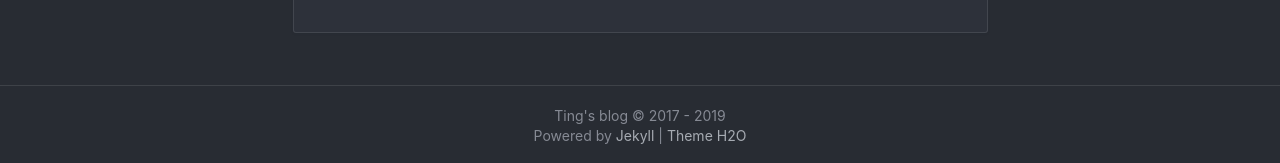
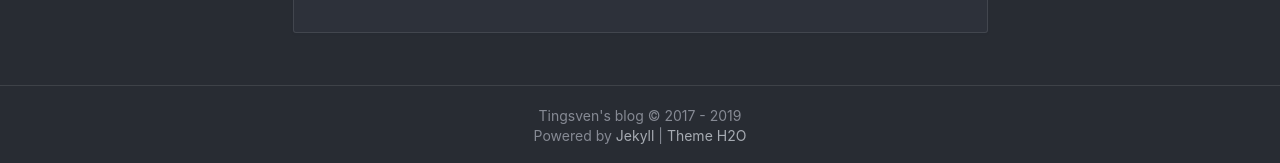
Before and after one commit to 7ippo/7ippo.github.io, a Jekyll site: the page built from tags.html, in a window 1280 px wide and 900 px high, scrolled down 827 px. Shown: the part 734-897 px from the top of the window. Built offline with Jekyll 4.4.1, drawn with Linux system fonts in a browser that asks for light colours; nearby versions of some CDN libraries; a style sheet for code colours, icons or effects is not loaded.

Commit message:
modified blog's name

```diff
--- a/_config.yml
+++ b/_config.yml
@@ -1,7 +1,7 @@
 # Site settings 配置站点
-title: "Ting's blog"
+title: "Tingsven's blog"
 description: 'What is the purpose of LIFE'
-keyword: '周子博 博客 Python Unity H5 tingsven'
+keyword: '周子博 Webgl H5 Python Unity tingsven'
 url: 'https://7ippo.github.io/' # your host
 
 # if you don't need baseurl, you should leave this value blank.
```
